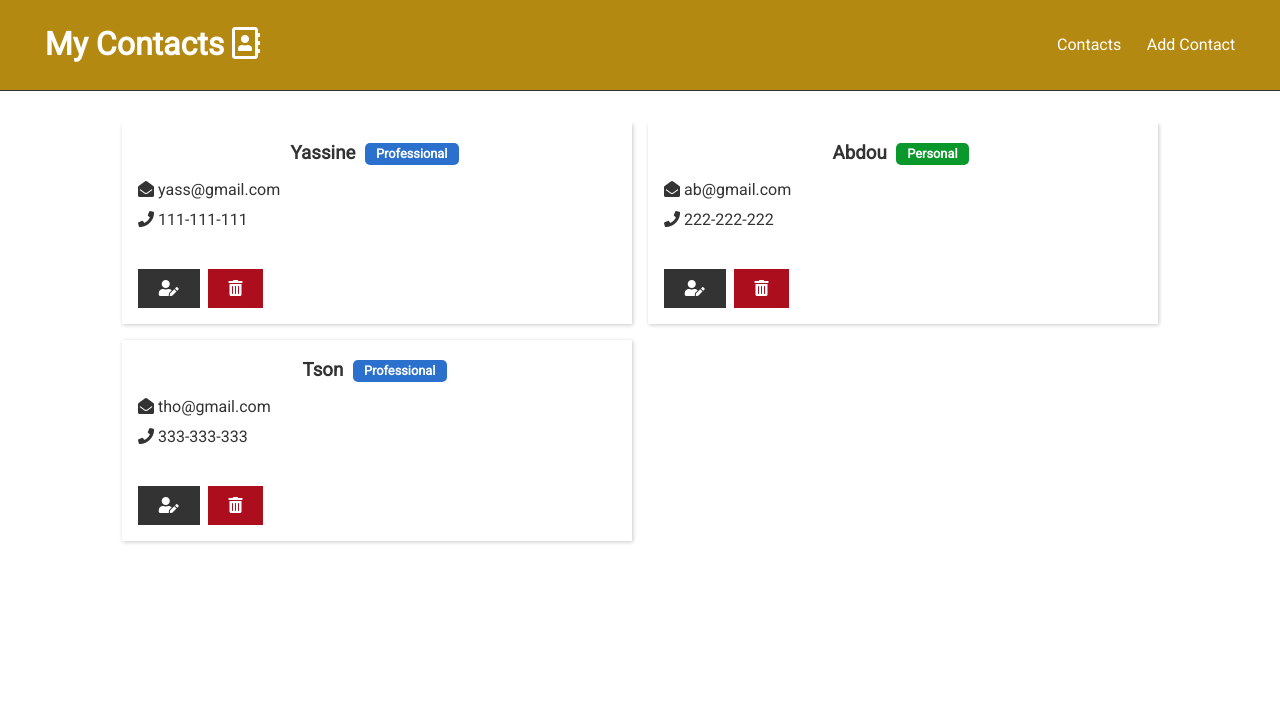
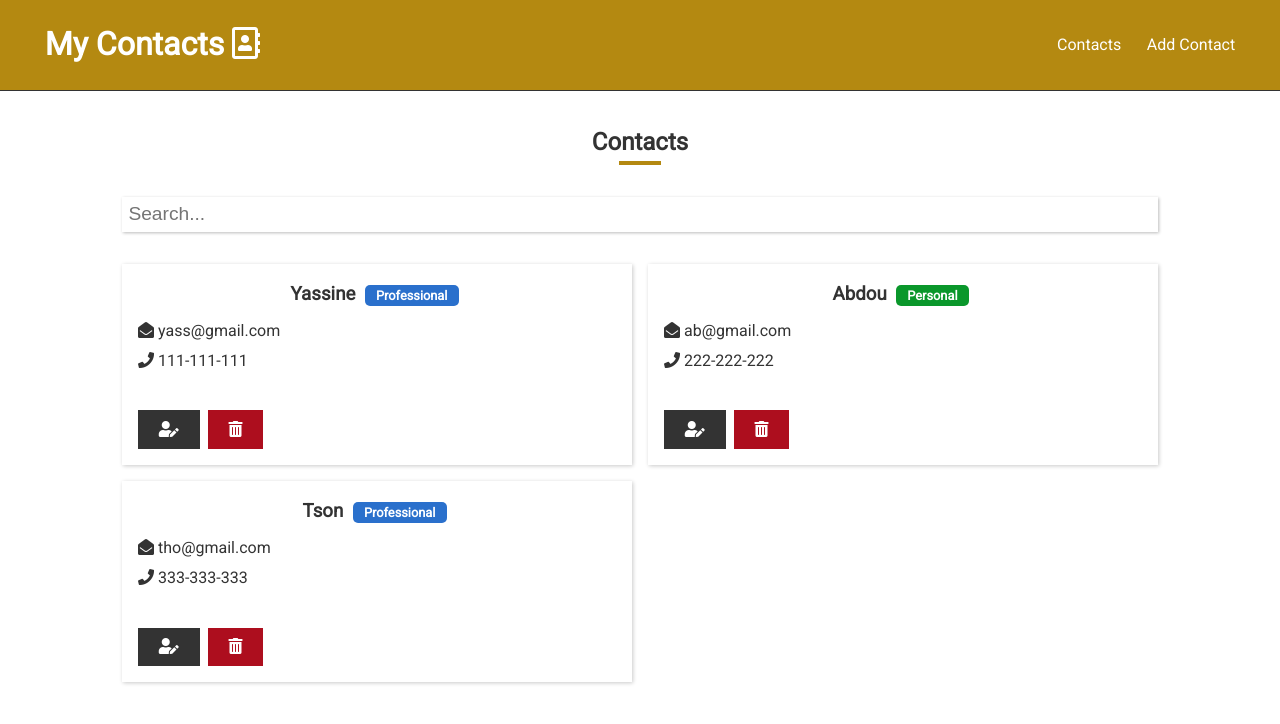
Before and after one commit to Yassineab27/MyContacts-app-MERN, a React (Create React App) app in the folder client/: page /contacts in a window 1280 px wide. Shown: the top 724 px of the page. Built offline with nearby package versions, Linux system fonts and the light colour scheme.

Commit message:
client - adding searchbar and filter contacts

```diff
--- a/client/src/actions/index.js
+++ b/client/src/actions/index.js
@@ -13,3 +13,7 @@ export const editContact = (id, newContact) => {
   history.push("/contacts");
   return { type: "EDIT_CONTACT", payload: { id, newContact } };
 };
+
+export const searchContact = search => {
+  return { type: "SEARCH_CONTACT", payload: search };
+};
--- a/client/src/components/contacts/Contacts.js
+++ b/client/src/components/contacts/Contacts.js
@@ -1,6 +1,7 @@
-import React, { Component } from "react";
+import React, { Component, Fragment } from "react";
 import { connect } from "react-redux";
 import ContactItem from "./ContactItem";
+import SearchBar from "./SearchBar";
 
 class Contacts extends Component {
   render() {
@@ -8,13 +9,33 @@ class Contacts extends Component {
       <ContactItem key={contact.id} contact={contact} />
     ));
 
-    console.log(this.props.contacts);
-    return <div className="grid-2 mb-1">{renderContacts}</div>;
+    // console.log(this.props.contacts);
+    return (
+      <Fragment>
+        <h2>Contacts</h2>
+        <div className="underline" />
+        <SearchBar />
+        {this.props.contacts.length ? (
+          <div className="grid-2 mb-1">{renderContacts}</div>
+        ) : (
+          <div className="text-center">
+            <h2>No contacts found..</h2>
+          </div>
+        )}
+      </Fragment>
+    );
   }
 }
 
 const mapStateToProps = state => {
-  return { contacts: state.contacts.contacts };
+  const { searchContact, contacts } = state.contacts;
+  return {
+    contacts: contacts.filter(
+      contact =>
+        contact.name.toLowerCase().startsWith(searchContact) ||
+        contact.phone.startsWith(searchContact)
+    )
+  };
 };
 
 export default connect(mapStateToProps)(Contacts);
--- /dev/null
+++ b/client/src/components/contacts/SearchBar.js
@@ -0,0 +1,26 @@
+import React, { useState, useEffect } from "react";
+import { connect } from "react-redux";
+import { searchContact } from "../../actions";
+
+const SearchBar = ({ searchContact }) => {
+  const [search, setSearch] = useState("");
+
+  useEffect(() => {
+    searchContact(search);
+  }, [search]);
+
+  return (
+    <input
+      type="text"
+      placeholder="Search..."
+      name="search"
+      value={search}
+      onChange={e => setSearch(e.target.value)}
+    />
+  );
+};
+
+export default connect(
+  null,
+  { searchContact }
+)(SearchBar);
--- a/client/src/index.css
+++ b/client/src/index.css
@@ -110,6 +110,7 @@ a:hover {
   display: grid;
   grid-template-columns: repeat(2, 1fr);
   grid-gap: 1rem;
+  margin-top: 2rem;
 }
 
 .grid-3 {
@@ -211,6 +212,14 @@ a:hover {
   border-radius: 50%;
 }
 
+.underline {
+  height: 4px;
+  background: var(--main-color);
+  width: 4%;
+  margin: 0 auto;
+  margin-bottom: 2rem;
+}
+
 /* Forms */
 form {
   width: 75%;
@@ -235,7 +244,13 @@ input[type="email"] {
   width: 100%;
   padding: 0.4rem;
   font-size: 1.2rem;
-  border: 1px solid #ccc;
+  border: none;
+  box-shadow: 1px 1px 3px rgba(0, 0, 0, 0.267);
+}
+
+input:focus {
+  outline: none;
+  box-shadow: 1px 1px 6px rgba(0, 0, 0, 0.288);
 }
 
 input[type="submit"],
--- a/client/src/reducers/contactsReducer.js
+++ b/client/src/reducers/contactsReducer.js
@@ -22,6 +22,7 @@ const initialState = {
       type: "professional"
     }
   ],
+  searchContact: "",
   contactErrors: null
 };
 
@@ -45,8 +46,11 @@ const contactsReducer = (state = initialState, action) => {
         ...state,
         contacts: state.contacts.filter(c => c.id !== action.payload)
       };
-    // case "UPDATE_CONTACT":
-    // case "FILTER_CONTACTS":
+    case "SEARCH_CONTACT":
+      return {
+        ...state,
+        searchContact: action.payload
+      };
     default:
       return state;
   }
```
